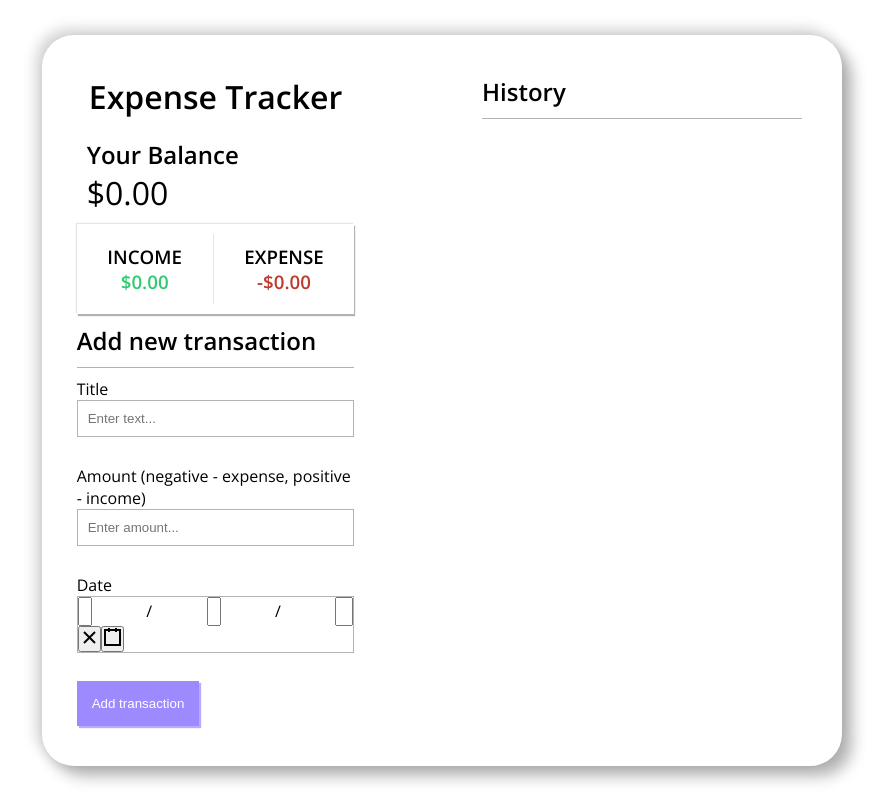
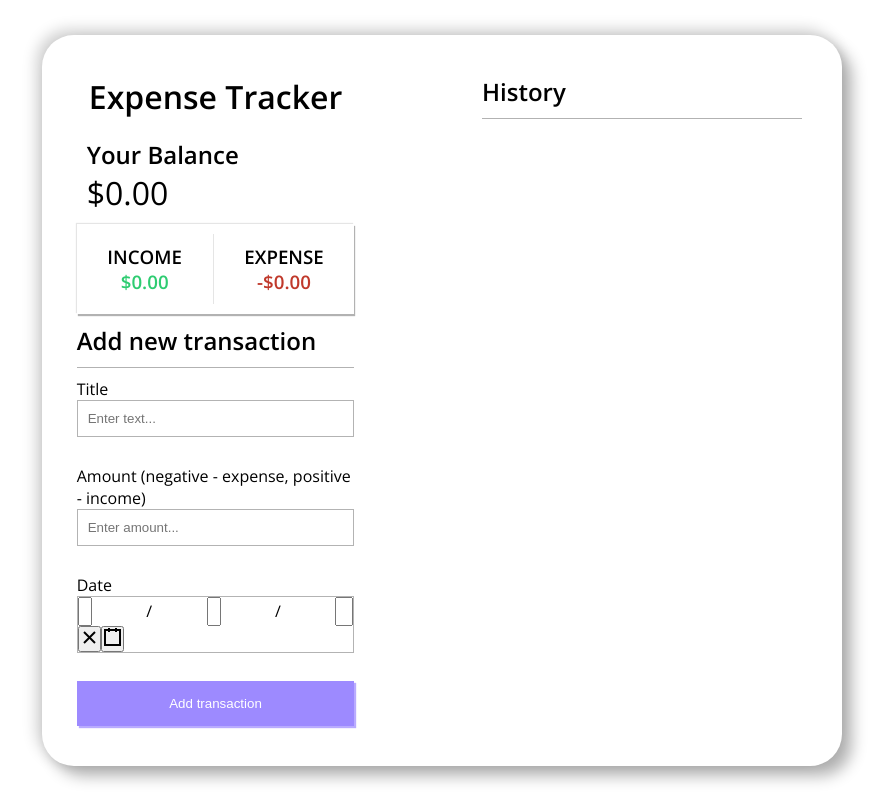
Before and after one commit to julschong/expense-tracker, a React (Create React App) app: page / in a window 1280 px wide. Shown: the whole page, without its empty margins (198-1088 px from the left). Built offline with nearby package versions, Linux system fonts and the light colour scheme; the HTML template or start-up script is replaced by a standard one.

Commit message:
minor ui fix

```diff
--- a/src/AddTransactionFrom.css
+++ b/src/AddTransactionFrom.css
@@ -6,7 +6,8 @@
     width: 100%;
 }
 
-.field-input {
+.field-input,
+.submit {
     display: block;
     width: 100%;
     padding: 10px;
```
